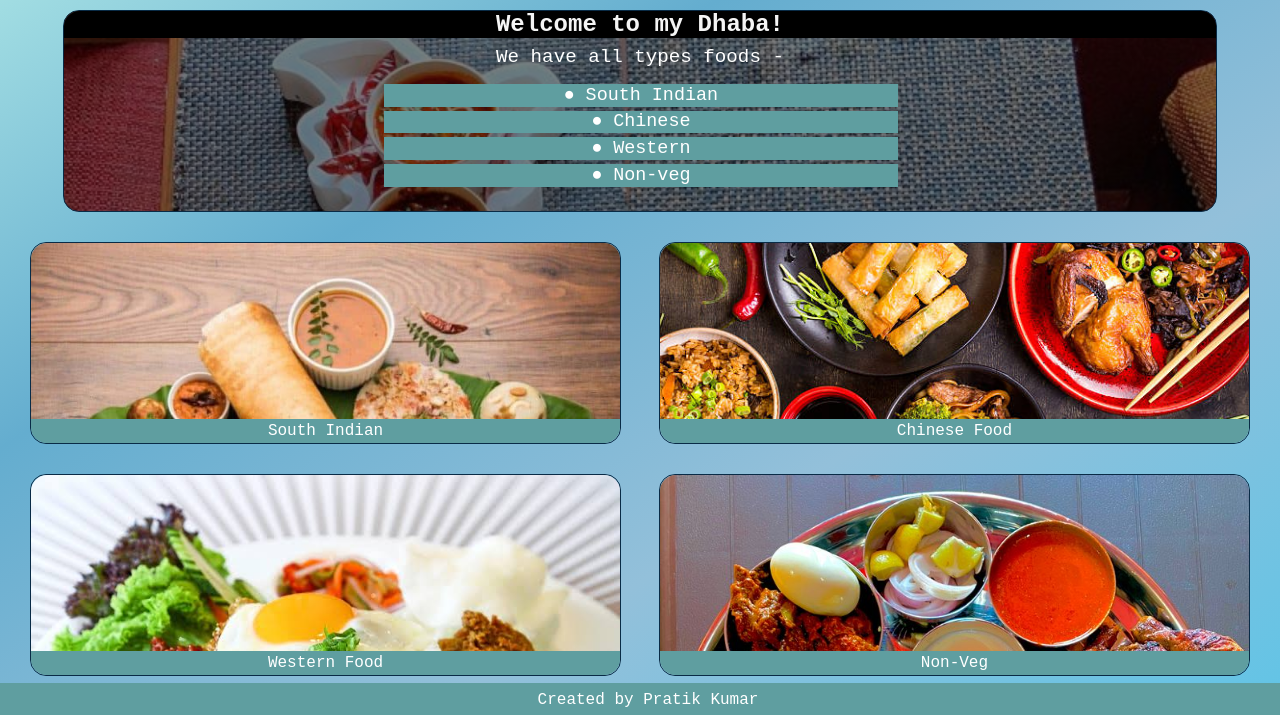
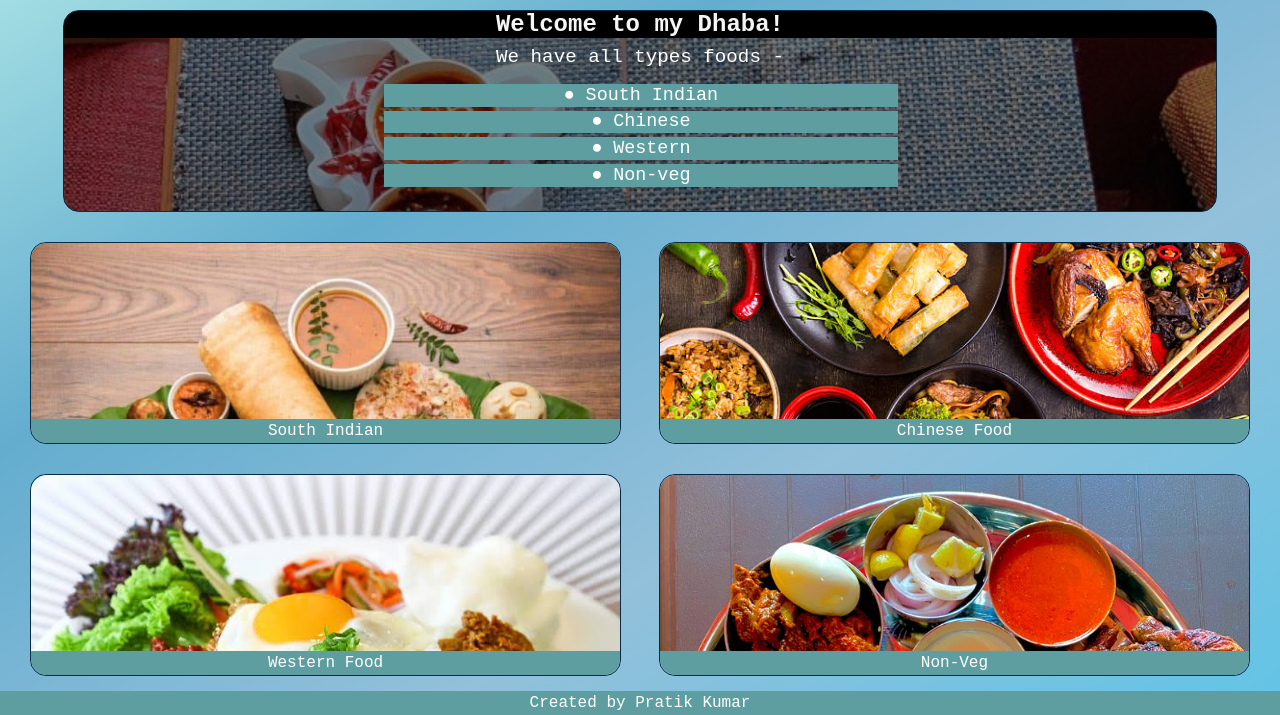
Before and after one commit to Pratikkumar99/OCTANET_APRIL, a plain HTML site: page index.html in a window 1280 px wide. Shown: the part 85-800 px from the top of the page. Drawn offline with Linux system fonts and the light colour scheme.

Commit message:
Fixing footers

```diff
--- a/style.css
+++ b/style.css
@@ -371,14 +371,14 @@ label{
 
 .footer {
   font-size: 2vh;
-  height: 6vh;
+  height: 3vh;
   width: 100vw;
   background-color: cadetblue;
   color: white;
   font-weight: 400;
   display: flex;
-  text-align: center;
+  align-items: center;
   justify-content: center;
   position: fixed;
-  padding: 1vh;
+  bottom: 0vh;
 }
```
